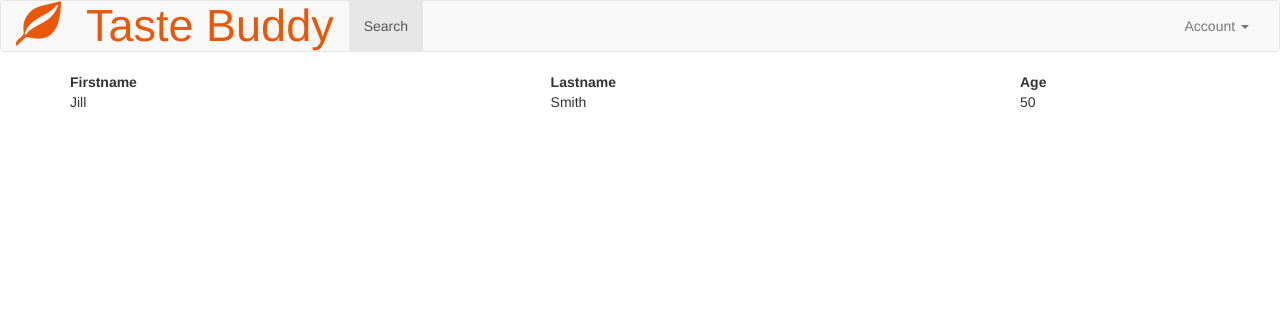
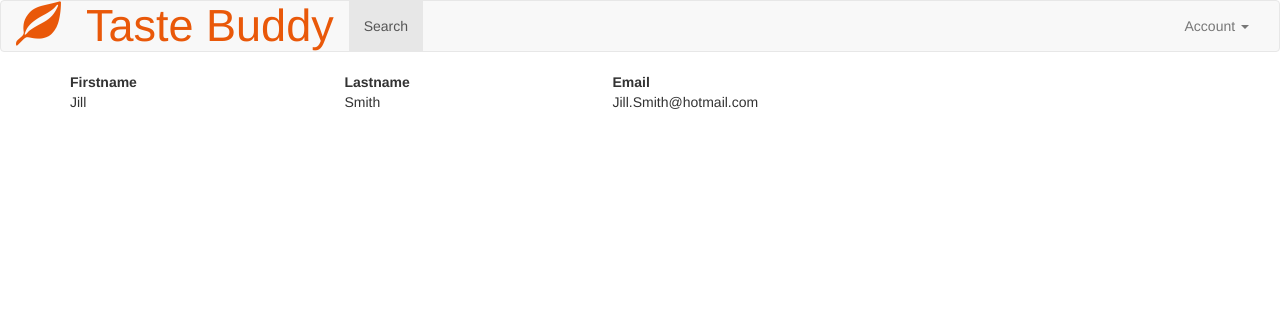
Before and after one commit to ginadivina/taste-buddy, a Flask app: template app/templates/user_profile.html in a window 1280 px wide. Shown: the top 312 px of the page. Run offline with Flask 2, Linux system fonts and the light colour scheme; the template is opened without the code that fills it, so the values that code supplies are empty; some libraries are stand-ins or nearby versions.

Commit message:
Update user_profile.html

```diff
--- a/app/templates/user_profile.html
+++ b/app/templates/user_profile.html
@@ -51,12 +51,12 @@ table, th, td {
   <tr>
     <th>Firstname</th>
     <th>Lastname</th>
-    <th>Age</th>
+    <th>Email</th>
   </tr>
   <tr>
     <td>Jill</td>
     <td>Smith</td>
-    <td>50</td>
+    <td>Jill.Smith@hotmail.com</td>
   </tr>
     </table>
 </div>
```
